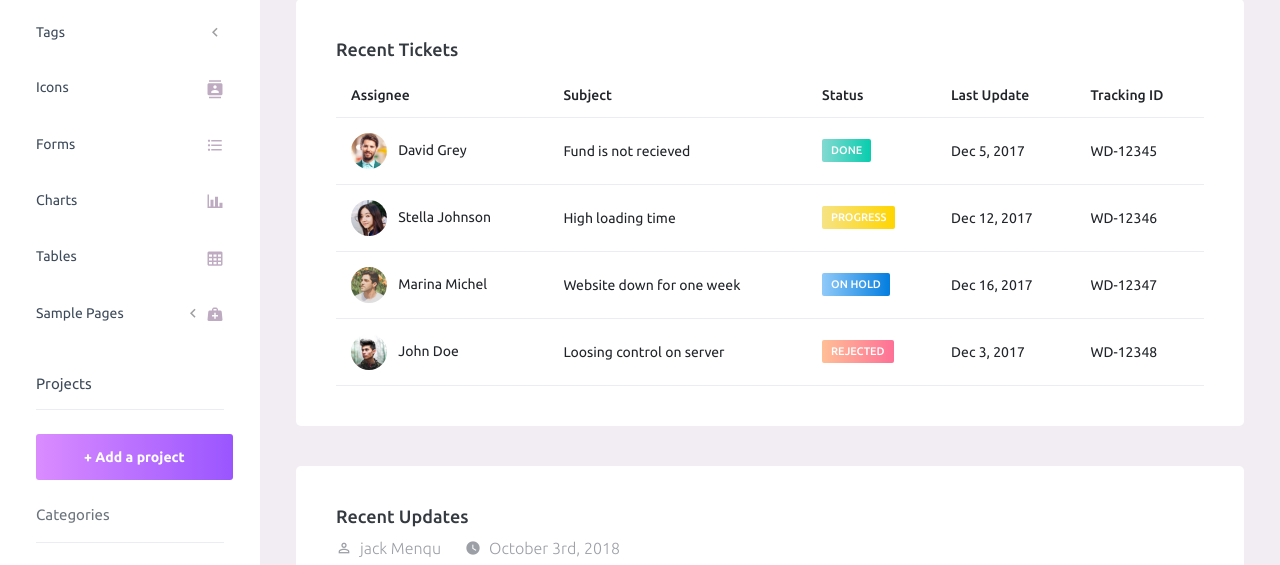
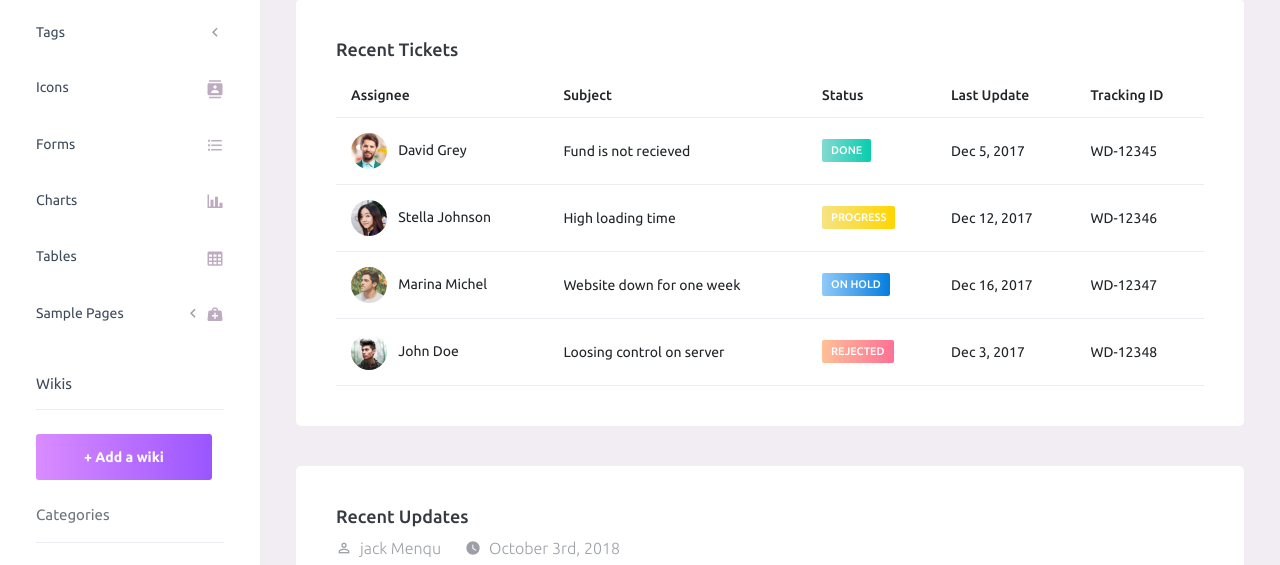
Before and after one commit to berghach/Wiki, a PHP site: template View/home.php in a window 1280 px wide. Shown: the part 175-740 px from the top of the page. Run offline with PHP 8.4, Linux system fonts and the light colour scheme; the template is opened without the code that fills it, so the values that code supplies are empty.

Commit message:
berghach

```diff
--- a/Controller/userController.php
+++ b/Controller/userController.php
@@ -3,7 +3,7 @@
 require_once("Model\userModel.php");
 
 class UserController{
-    function login(){
+    static function login(){
         // session_start();
         if ($_SERVER["REQUEST_METHOD"] === "POST") {
         // if (isset($_POST["username"]) && isset($_POST["password"])) {
--- a/View/partials/_sidebar.php
+++ b/View/partials/_sidebar.php
@@ -103,9 +103,9 @@
     <li class="nav-item sidebar-actions">
       <span class="nav-link">
         <div class="border-bottom">
-          <h6 class="font-weight-normal mb-3">Projects</h6>
+          <h6 class="font-weight-normal mb-3">Wikis</h6>
         </div>
-        <button class="btn btn-block btn-lg btn-gradient-primary mt-4">+ Add a project</button>
+        <button class="btn btn-block btn-lg btn-gradient-primary mt-4">+ Add a wiki</button>
         <div class="mt-4">
           <div class="border-bottom">
             <p class="text-secondary">Categories</p>
--- a/index.php
+++ b/index.php
@@ -14,7 +14,7 @@ switch ($action) {
         $userControl->register();
         break;
     case 'login':
-        $userControl->login();
+        UserController::login();
     break;
     case 'logout':
         $userControl->logout();
--- /dev/null
+++ b/main.js
@@ -0,0 +1,4 @@
+ var btn= document.getElementById('button');
+ document.addEventListener(onclick, function(){
+
+ });
```
